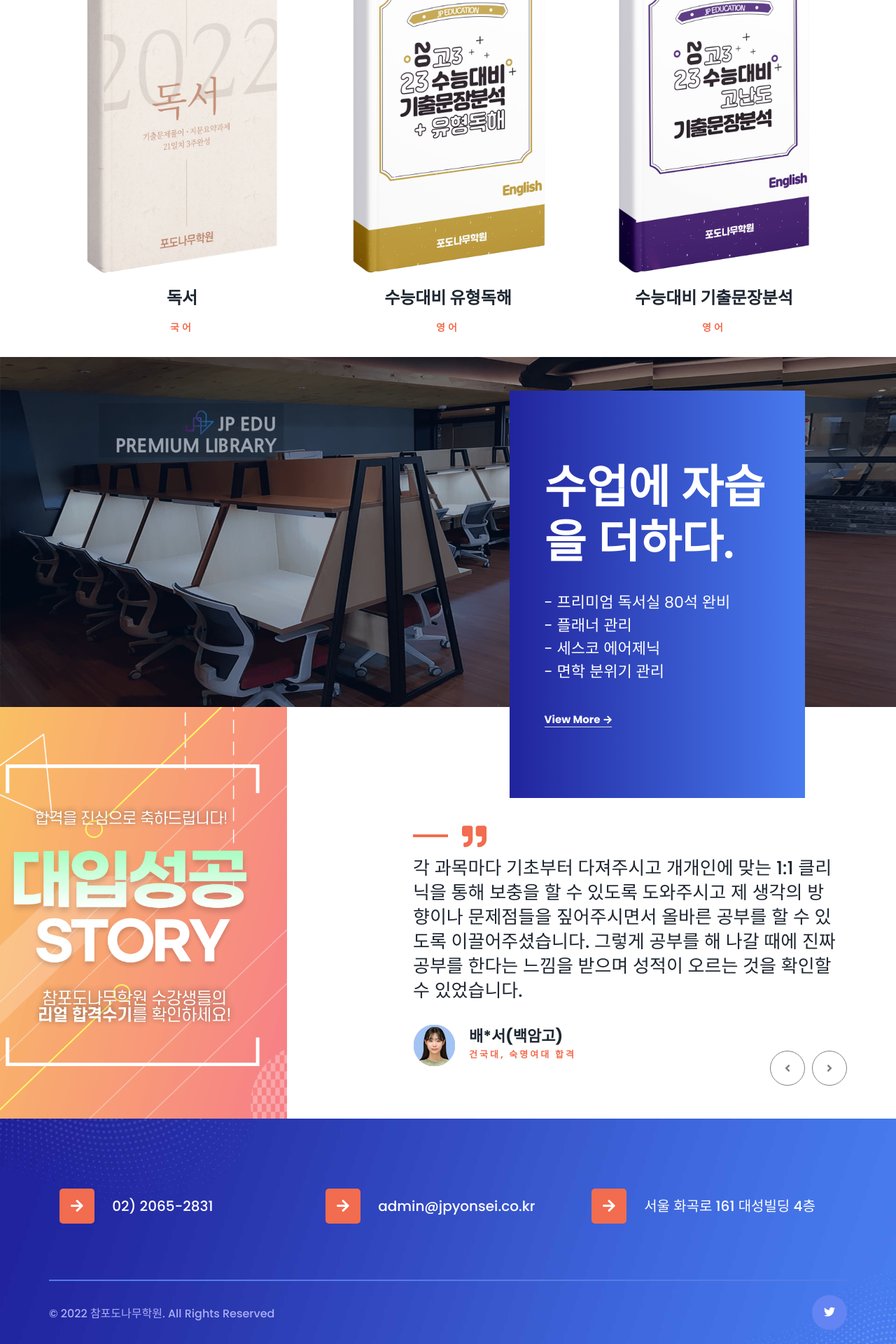
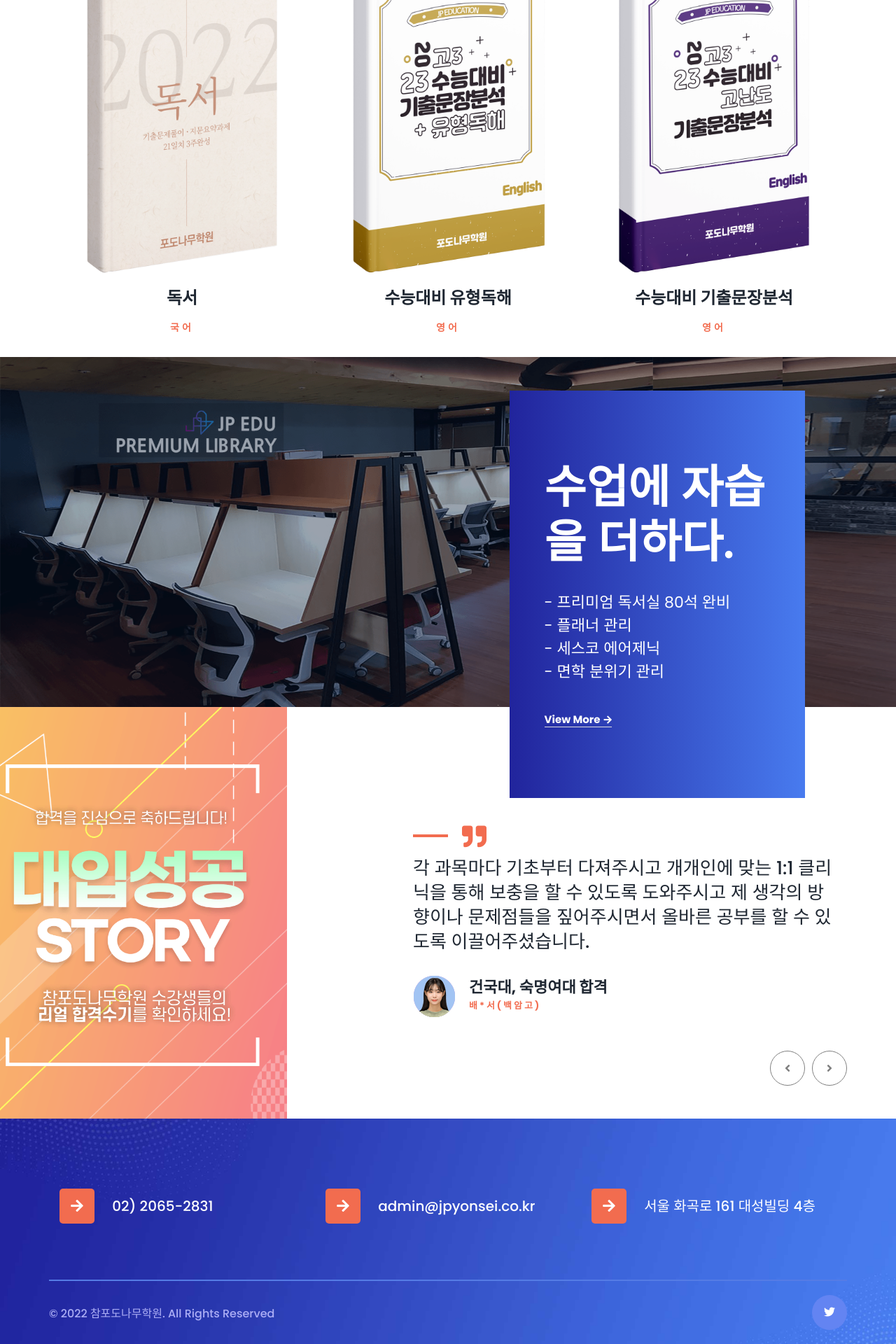
Before and after one commit to podonamu-edu/podonamu-edu.github.io, a Jekyll site: the page built from index.html, in a window 1280 px wide. Shown: the part 3896-5816 px from the top of the page at 70% size. Built offline with Jekyll 4.4.1, drawn with Linux system fonts in a browser that asks for light colours; some web fonts are replaced.

Commit message:
success_story changed

```diff
--- a/_config.yml
+++ b/_config.yml
@@ -6,7 +6,7 @@ description: >- # this means to ignore newlines until "baseurl:"
   line in _config.yml. It will appear in your document head meta (for
   Google search results) and in your feed.xml site description.
 baseurl: "" # the subpath of your site, e.g. /blog
-url: "https://jpyonsei.co.kr" # the base hostname & protocol for your site, e.g. http://example.com
+url: "/" # the base hostname & protocol for your site, e.g. http://example.com
 
 #General Settings
 #facebook_url: "https://facebook.com/tortoizthemes"
--- a/_data/pass.yaml
+++ b/_data/pass.yaml
@@ -7,7 +7,7 @@ success_story:
   - name: "배*서"
     highschool: "백암고"
     universities: "건국대, 숙명여대 합격"
-    comment: "각 과목마다 기초부터 다져주시고 개개인에 맞는 1:1 클리닉을 통해 보충을 할 수 있도록 도와주시고 제 생각의 방향이나 문제점들을 짚어주시면서 올바른 공부를 할 수 있도록 이끌어주셨습니다. 그렇게 공부를 해 나갈 때에 진짜 공부를 한다는 느낌을 받으며 성적이 오르는 것을 확인할 수 있었습니다."
+    comment: "각 과목마다 기초부터 다져주시고 개개인에 맞는 1:1 클리닉을 통해 보충을 할 수 있도록 도와주시고 제 생각의 방향이나 문제점들을 짚어주시면서 올바른 공부를 할 수 있도록 이끌어주셨습니다."
     picture: "/assets/images/success_story/top_배_서.png"
   - name: "유*늘"
     highschool: "명덕여고"
@@ -27,7 +27,7 @@ success_story:
   - name: "김*경"
     highschool: "광영여고"
     universities: "고려대, 서울시립대, 단국대 합격"
-    comment: "1 대 1 보강을 통해 선생님 앞에서 문제를 풀게 되면서 즉각적으로 문제점을 알게 되고 많은 피드백을 얻을 수 있었습니다. 피드백을 얻고 집이나 독서실을 따로 가지 않고 학원에서의 개인 독서실을 통해 바로바로 빠르게 잘못된 점을 고쳐 나갈 수 있어서 실력 향상에 효율적이었습니다. 정말 성적 올리기에 적합한 공부하기에 적합한 환경이었습니다. "
+    comment: "피드백을 얻고 집이나 독서실을 따로 가지 않고 학원에서의 개인 독서실을 통해 바로바로 빠르게 잘못된 점을 고쳐 나갈 수 있어서 실력 향상에 효율적이었습니다. 정말 성적 올리기에 적합한 공부하기에 적합한 환경이었습니다."
     picture: "/assets/images/success_story/top_anon.png"
   - name: "정*원"
     highschool: "광영여고"
--- a/_includes/success_story.html
+++ b/_includes/success_story.html
@@ -12,7 +12,7 @@
                     <p>{{story.comment}}</p>
                     <div class="autohor-details">
                         <img src="{{relative_url}}{{story.picture}}" alt="" class="author-img">
-                        <h5 class="author-name">{{story.name}}({{story.highschool}}) <span>{{story.universities}}</span></h5>
+                        <h5 class="author-name">{{story.universities}}<span>{{story.name}}({{story.highschool}})</span></h5>
                     </div>
                 </div>
                 {% endfor %}
--- a/assets/css/responsive.css
+++ b/assets/css/responsive.css
@@ -514,9 +514,10 @@
         padding: 20px;
         font-size: 18px;
     }
-    /* .author-img {
-        float: none;
-    } */
+    .author-img {
+        /* float: none; */
+        display:inline-block;
+    }
     .comments-body {
         padding-left: 0;
     }
```
